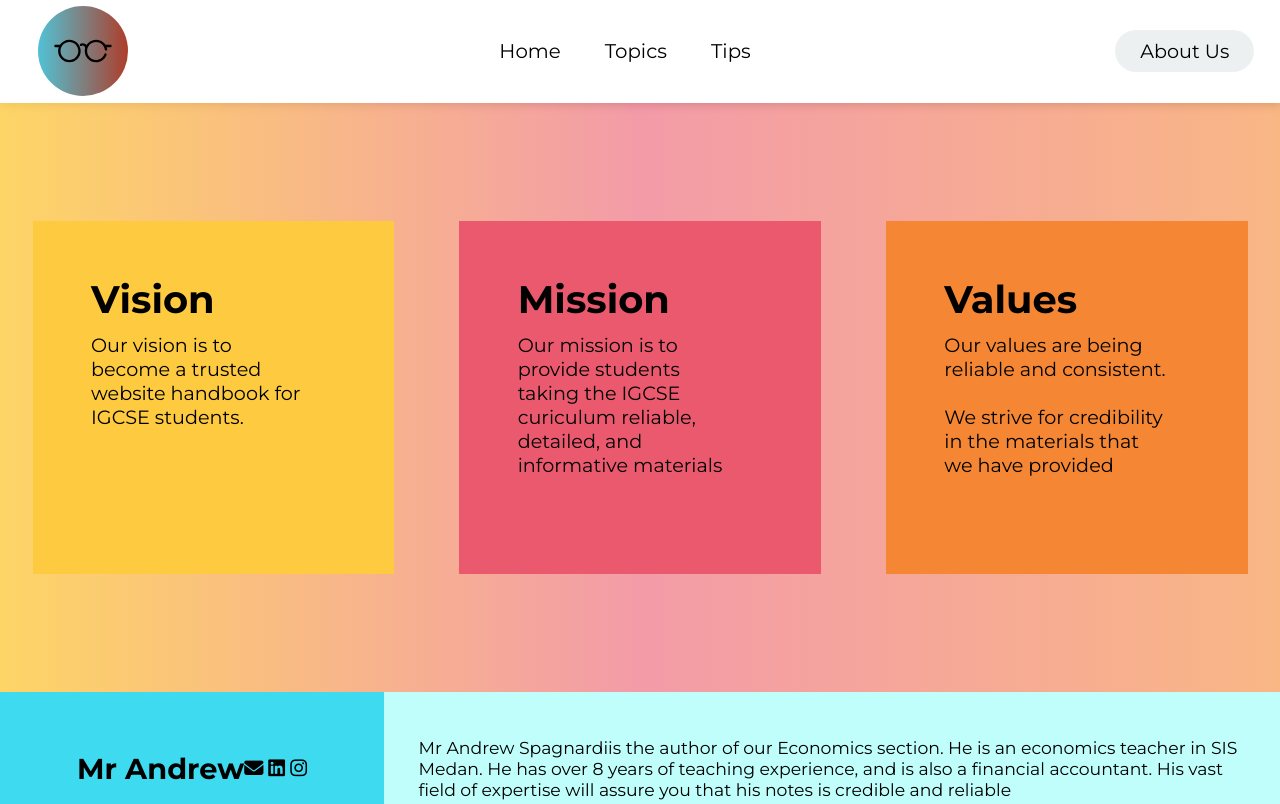
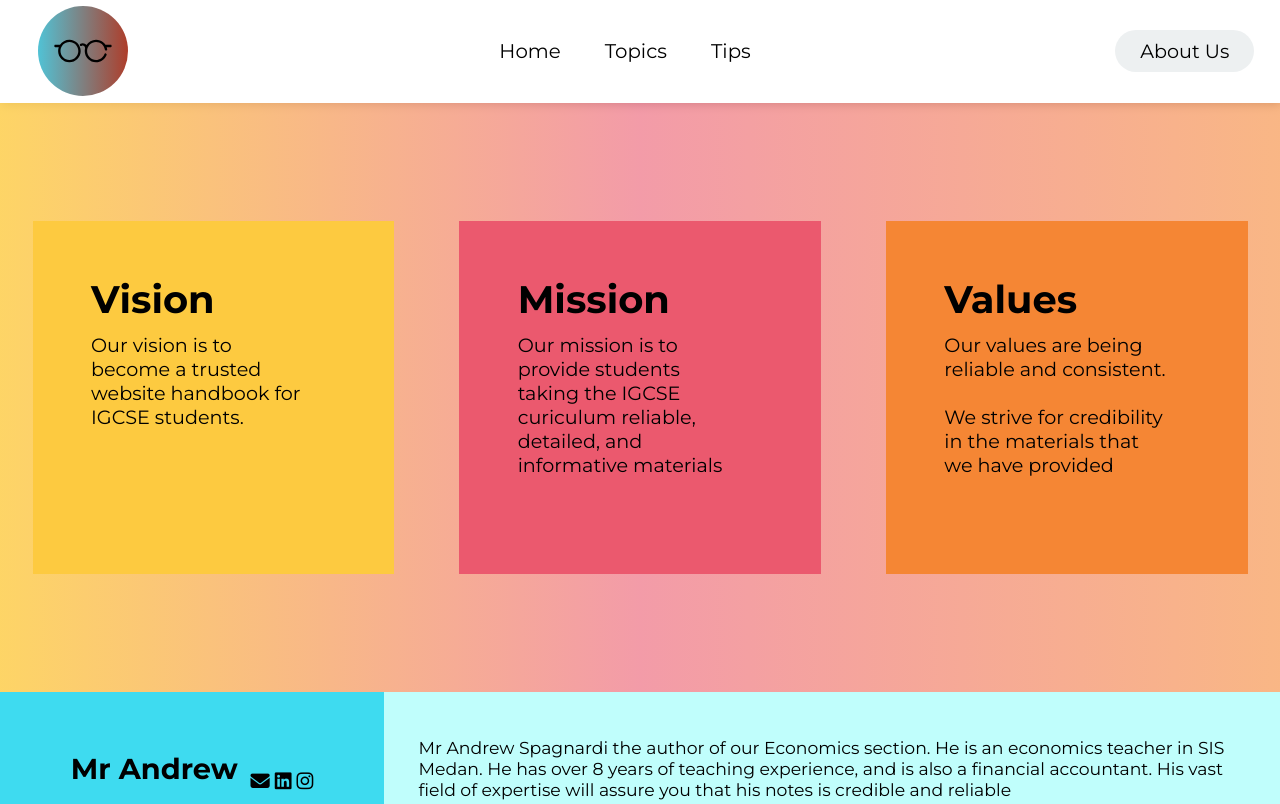
Before and after one commit to carldjapardi/IGCSE, a plain HTML site: page about.html in a window 1280 px wide. Shown: the top 804 px of the page. Drawn offline with Linux system fonts and the light colour scheme.

Commit message:
Update about.html
update icon position

```diff
--- a/about.html
+++ b/about.html
@@ -70,6 +70,10 @@
         display: flex;
         align-items: center;
         justify-content: center;
+      }
+      .contact_icon {
+        margin-left: 1vw;
+        margin-top: 2vw;
       }
       .contact_icon>*:hover {
         color: rgb(40,40,40);
@@ -156,7 +160,7 @@
             </span>
           </div>
           <div class="right-block">
-            <p>Mr Andrew Spagnardiis the author of our Economics section. He is an economics teacher in SIS Medan. He has over 8 years of teaching experience, and is also a financial accountant. His vast field of expertise will assure you that his notes is credible and reliable</p>
+            <p>Mr Andrew Spagnardi the author of our Economics section. He is an economics teacher in SIS Medan. He has over 8 years of teaching experience, and is also a financial accountant. His vast field of expertise will assure you that his notes is credible and reliable</p>
           </div>
         </div>
 
```
